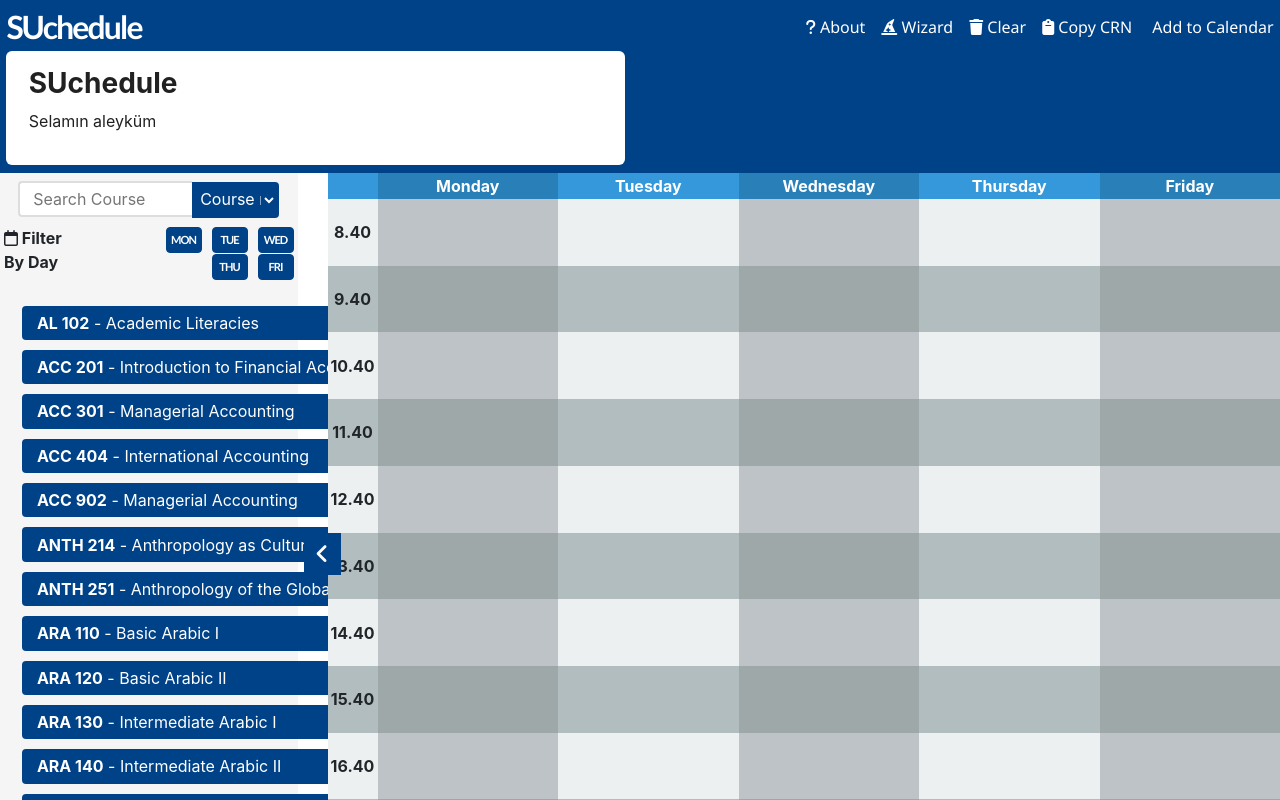
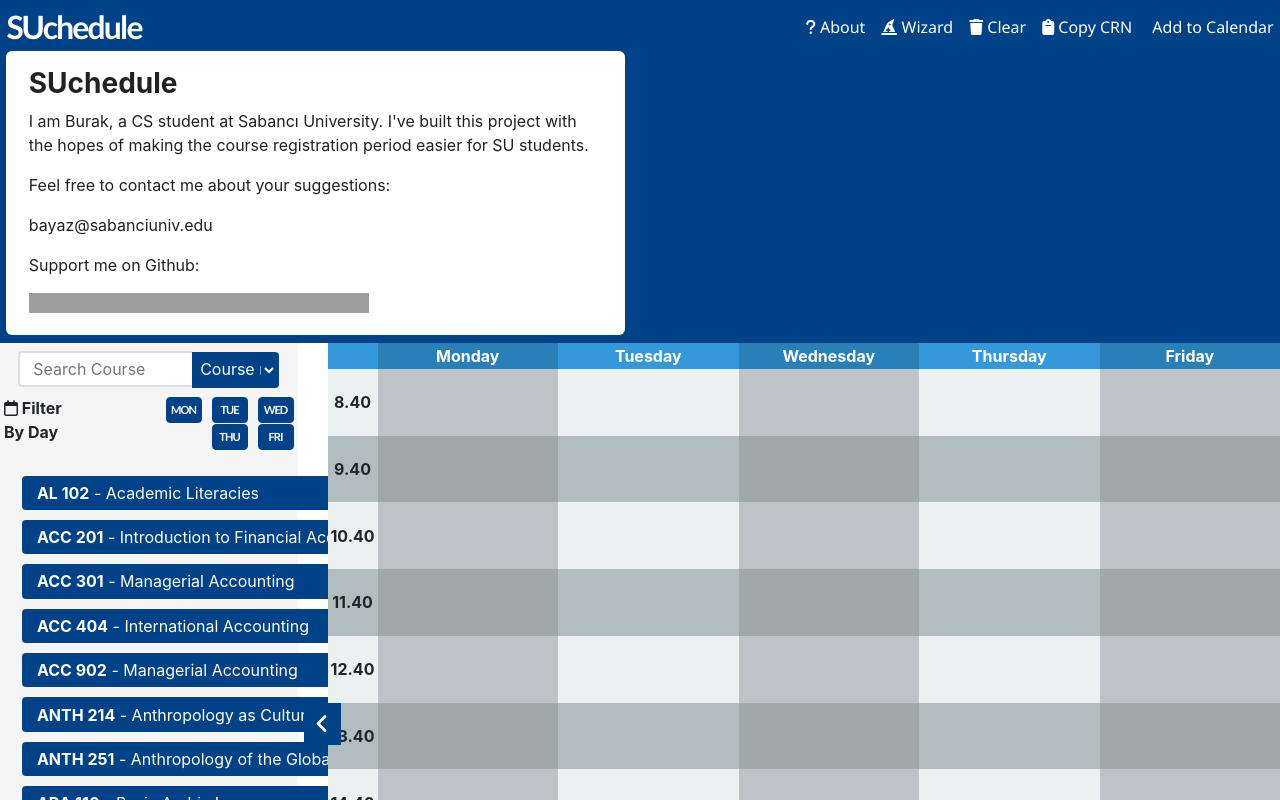
Before and after one commit to aburakayaz/suchedule, a Vue app: page / in a window 1280 px wide. Both pictures are taken after a click on the element "About". Built offline with nearby package versions, Linux system fonts and the light colour scheme; grey boxes are pictures that could not be loaded; some icons are missing; what vue-jquery would draw is missing.

Commit message:
Implemented notifications & fixed adding course

```diff
--- a/src/_store/store.js
+++ b/src/_store/store.js
@@ -9,7 +9,8 @@
         schedule: data,
         highlighted: [],
         sidebar: true,
-        about: false
+        about: false,
+        notifications: []
     },
     getters: {
         getAllInstructors: state => {
@@ -32,12 +33,18 @@
         },
         getAllPlaces: state => {
             return state.schedule.allPlaces;
+        },
+        getNotifications(state){
+            return state.notifications;
         }
     },
     mutations: {
         // to be completed
         highlightTable(state, sections){
             state.highlighted = sections;
+        },
+        insertNotification(state, notification){
+            state.notifications.push(notification)
         },
         toggleSidebar(state){
             state.sidebar = !state.sidebar;
@@ -50,9 +57,9 @@
         },
         removeFromActiveSchedule(state, CRN){
             for(let i = 0; i < state.schedule.activeSchedule.length; i++){
-                if(state.schedule.activeSchedule[i].code === CRN){
+                if(state.schedule.activeSchedule[i].crn === CRN){
                     state.schedule.activeSchedule.splice(i, 1);
-                    i--;
+                    break;
                 }
             }
         },
--- a/src/assets/css/main.css
+++ b/src/assets/css/main.css
@@ -44,4 +44,23 @@
   border-radius: 6px;
   margin-bottom: 5px;
 }
+
+#navbar .notification-center {
+  z-index: 15;
+  position: absolute;
+  text-align: center;
+  width: 20vw;
+  top: 2vh;
+  left: 40%;
+}
+
+#navbar .notification-center .notification {
+  padding: 1vh 0;
+  border-radius: 4px;
+  color: white;
+}
+
+#navbar .notification-center .notification.danger {
+  background-color: #e74c3c;
+}
 /*# sourceMappingURL=main.css.map */
--- a/src/components/Navbar.vue
+++ b/src/components/Navbar.vue
@@ -19,13 +19,28 @@
                     <div class="col-md-6">
                         <div class="about-box">
                             <h3><strong>SUchedule</strong></h3>
-                            <p>Selamın aleyküm</p>
+                            <p>
+                                I am Burak, a CS student at Sabancı University. I've built this project with the hopes of making the course registration period easier for SU students.
+                            </p>
+                            <p>
+                                Feel free to contact me about your suggestions:
+                            </p>
+                            <p>
+                                bayaz@sabanciuniv.edu
+                            </p>
+                            <p>Support me on Github:</p>
+                            <iframe style="display:inline-block;" src="https://ghbtns.com/github-btn.html?user=aburakayaz&amp;type=follow&amp;count=true" frameborder="0" scrolling="0" width="170px" height="20px"></iframe>
+                            <iframe src="https://ghbtns.com/github-btn.html?user=aburakayaz&amp;repo=suchedule&amp;type=star&amp;count=true" frameborder="0" scrolling="0" width="170px" height="20px"></iframe>
                         </div>
                     </div>
                 </div>
             </transition>
 
-
+        <div class="notification-center">
+            <div v-for="not in this.$store.getters.getNotifications" :key="not.message" :class="`notification ${not.type} animate__animated animate__fadeInDown`">
+                {{ not.message }}
+            </div>
+        </div>
     </div>
 </template>
 <script>
--- a/src/components/Sidebar.vue
+++ b/src/components/Sidebar.vue
@@ -136,7 +136,7 @@
     name: 'Sidebar',
     data() {
         return {
-            isShown: true,
+            isShown: this.$store.getters.sidebarState,
             days: {
                 monday: true,
                 tuesday: true,
@@ -187,6 +187,13 @@
             }
             return false;
         },
+        insertNotification(type, message){
+            var notification = {
+                type: type,
+                message: message
+            }
+            this.$store.commit('insertNotification', notification);
+        },
         instructorName(id){
             return this.$store.getters.getAllInstructors[id]
         },
@@ -196,14 +203,32 @@
         shortenCode(code){
             return code.split(" ")[0]+code.split(" ")[1]
         },
+        isCourseDuplicate(course){
+            for(let c in this.$store.getters.getCurrentCourses){
+                if(c.code == course.code){
+                    this.insertNotification("danger", `You already have another section of <strong>${course.code}</strong>`)
+                    break;
+                }
+            }
+            return true;
+        },
         addToSchedule(e){
+            if($($(e.target).parent().parent().parent().parent()).hasClass("section-selected")){
+                this.$store.commit('removeFromActiveSchedule',$($(e.target).parent().parent().parent().parent()).data("crn"))
+                $($(e.target).parent().parent().parent().parent()).removeClass("section-selected")
+                $(e.target).removeClass("fa-minus").addClass("fa-plus")
+            }
+            else{
+
                 var course = {
                     code: $($(e.target).parent().parent().parent().parent()).data("code"),
                     crn: $($(e.target).parent().parent().parent().parent()).data("crn"),
                     group: $($(e.target).parent().parent().parent().parent()).data("group"),
-                color: this.getRandomColor(),
+                    color: this.getColorCode(),
                     sections: []
                 }
+                $(e.target).removeClass("fa-plus").addClass("fa-minus")
+                $($(e.target).parent().parent().parent().parent()).addClass("section-selected")
                 $($(e.target).parent().parent().siblings().children()[2]).children().each(day => {
                     var c = {
                         day: $($($(e.target).parent().parent().siblings().children()[2]).children()[day]).data("day"),
@@ -214,9 +239,16 @@
 
                 })
                 store.commit('updateActiveSchedule', course);
+            }
         },
-        getRandomColor(){
-            return Math.floor(Math.random() * 9) + 1
+        getColorCode(){
+            var code = Math.floor(Math.random() * 9) + 1
+            for(let c in this.$store.getters.getCurrentCourses){
+                if(c.color == code){
+                    this.getColorCode();
+                }
+            }
+            return code;
         },
         highlighter(event){
             //var arr = []
--- a/src/components/Timetable.vue
+++ b/src/components/Timetable.vue
@@ -17,13 +17,13 @@
                     <td class="hour-cell">{{ row+8 }}.40</td>
                     <td v-for="td in [1,2,3,4,5]" :key="td">
 
-                        <span v-for="course in courses" :key="course.code">
+                        <span v-for="course in courses" :key="course.code+course.group">
                             <div v-for="section in course.sections" :key="section.crn" class="section-wrapper ">
                                 <div v-if="row >= section.start && row < section.start + section.duration && td-1 == section.day" :class="'course-button color-'+ course.color +' text-center'">
                                     <div class="row">
                                         <div class="col-md-12">
                                             {{ course.code }} - {{course.group}}
-                                            <i style="font-size: .8em;" class="fal fa-times"></i>
+                                            <i @click="removeCourse(course.crn)" style="font-size: .8em;" class="fal fa-times"></i>
                                         </div>
                                     </div>
                                 </div>
@@ -47,7 +47,9 @@
         }
     },
     methods:{
-
+        removeCourse(crn){
+            this.$store.commit('removeFromActiveSchedule',crn)
+        }
     }
 }
 </script>
```
Also changed, not shown: src/assets/css/main.scss (+17 -0 lines), 1 other file (tests, documents, lock files or other folders). Lines whose indentation alone changed are shown as unchanged.
